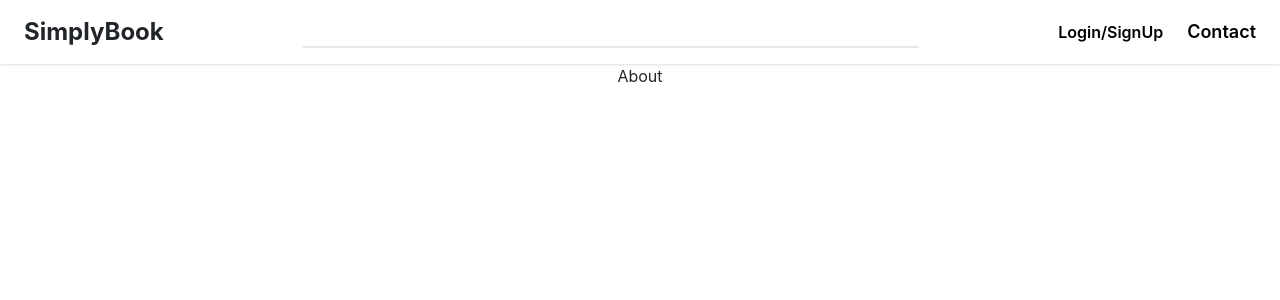
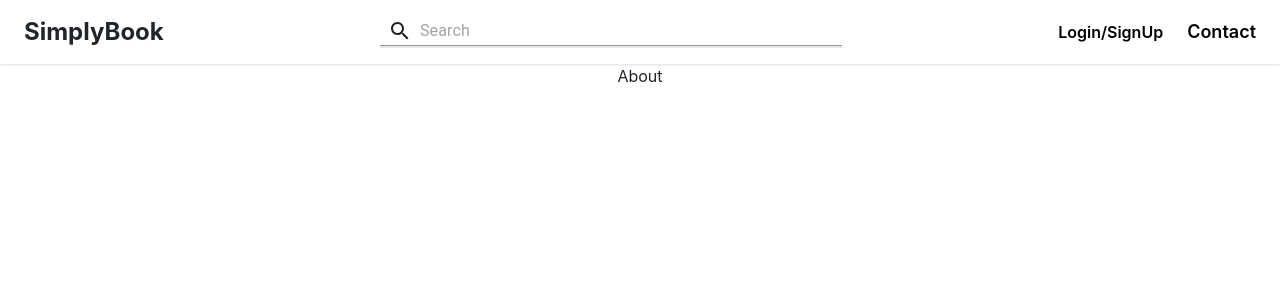
Before and after one commit to shivamyneni/Resto, a React (Create React App) app in the folder Frontend/: page / in a window 1280 px wide. Shown: the top 300 px of the page. Built offline with nearby package versions, Linux system fonts and the light colour scheme.

Commit message:
Made header searchable. Will move forward with it when User View is ready!

```diff
--- a/Frontend/src/components/Header.js
+++ b/Frontend/src/components/Header.js
@@ -1,6 +1,8 @@
-import React,{ useEffect } from 'react';
+import React,{ useEffect, useState } from 'react';
 import {useSelector,useDispatch} from 'react-redux'
 import { Link, useLocation } from 'react-router-dom';
+import {InputAdornment, Input} from '@material-ui/core'
+import SearchIcon from '@material-ui/icons/SearchOutlined'
 
 export default function NavBar() {
     const tabstate = useSelector((state) => state.currentTab)
@@ -16,6 +18,10 @@ export default function NavBar() {
         dispatch({ type: "changeTab", payload: homeRoute })
     }, [dispatch, history.pathname])
 
+    const runSearch = (query) => {
+        console.log(query)
+    }
+
     return (
         <nav className="w-full shadow sticky top-0">
             <div className="justify-between px-4 mx-auto lg:max-w-7xl md:items-center md:flex md:px-8">
@@ -26,7 +32,13 @@ export default function NavBar() {
                         </Link>
                     </div>
                 </div>
-                <input className="w-1/2 border-b-2 border-gray h-8 p-2" />
+                <div className='w-1/2'>
+                    <Input id='SearchBar' placeholder='Search' startAdornment={<InputAdornment className='hover:cursor-pointer' onClick={e => runSearch(document.getElementById('SearchBar').value)} position='start'><SearchIcon /></InputAdornment>} className="w-3/4 border-b-2 border-gray h-8 p-2"
+                        onKeyDown={e => {
+                            if (e.key === 'Enter')
+                                runSearch(e.target.value);
+                        }}/>
+                </div>
                 <div>
                     <div className='flex-1 justify-self-center pb-3 mt-8 md:block md:pb-0 md:mt-0'>
                         <ul className="items-center justify-center space-y-8 md:flex md:space-x-6 md:space-y-0 mt-3">
```
